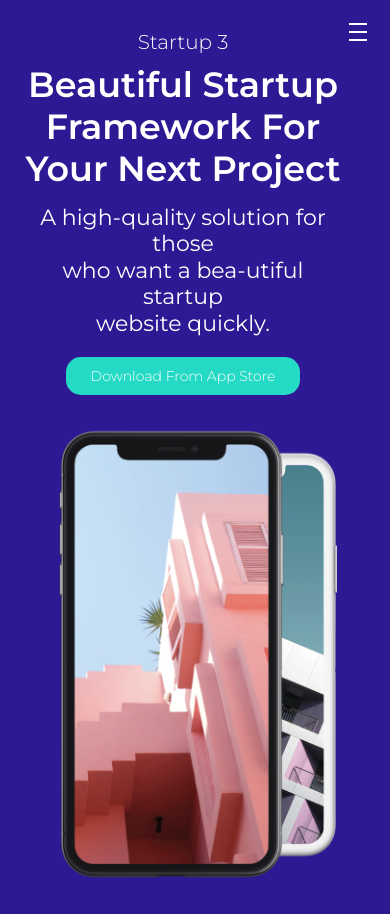
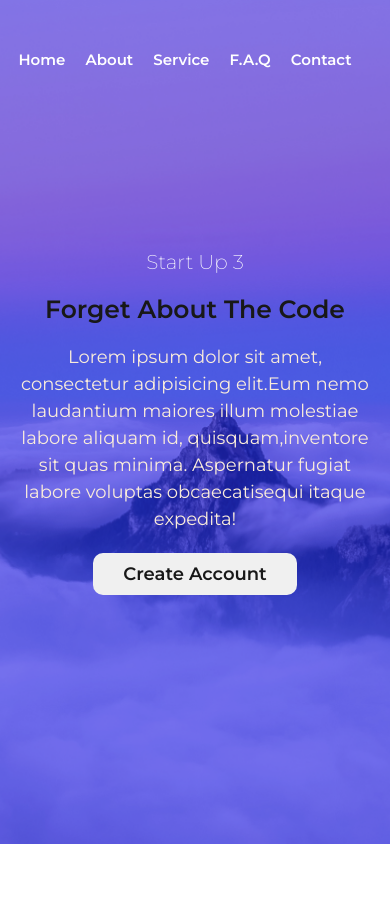
Before and after one commit to dicksonudehz/projectone, a React (Create React App) app: page / in a window 390 px wide. Shown: the top 914 px of the page. After the commit the page ends 844 px from the top, so only its background shows below. Built offline with nearby package versions, Linux system fonts and the light colour scheme.

Commit message:
responsiveness of the third page

```diff
--- a/src/App.js
+++ b/src/App.js
@@ -1,13 +1,13 @@
 // import HomepageFour from "./HomepageFour";
-// import Homepageone from "./Homepageone";
+import Homepageone from "./Homepageone";
 // import Homepagethree from "./Homepagethree";
-import HomepageTwo from "./HomepageTwo";
+// import HomepageTwo from "./HomepageTwo";
 
 function App() {
   return (
     <>
-      {/* <Homepageone/> */}
-      <HomepageTwo/>
+      <Homepageone/>
+      {/* <HomepageTwo/> */}
       {/* <Homepagethree/> */}
       {/* <HomepageFour/> */}
 
--- a/src/Homepageone.jsx
+++ b/src/Homepageone.jsx
@@ -10,11 +10,10 @@ function Homepageone() {
         <div className="navItems">
           <ul>
             <li>home</li>
-            <li>home</li>
-            <li>home</li>
-            <li>home</li>
-            <li>home</li>
-            <li>home</li>
+            <li>about</li>
+            <li>service</li>
+            <li>F.A.Q</li>
+            <li>contact</li>
           </ul>
         </div>
         <div className="contentContainer">
--- a/src/homepageone.css
+++ b/src/homepageone.css
@@ -90,3 +90,109 @@
   border-radius: 10px;
   cursor: pointer;
 }
+/* mobile styling for the one pager website  */
+
+@media screen and (max-width: 960px) {
+  * {
+    margin: 0;
+    padding: 0;
+    box-sizing: border-box;
+    font-family: "Montserrat", sans-serif;
+  }
+  .mainNavContainer {
+    position: relative;
+    height: 100vh;
+    display: flex;
+    flex-direction: column;
+    align-items: center;
+    justify-content: center;
+    z-index: -999px;
+    height: 100vh;
+    background-blend-mode: overlay;
+    background-color: blue;
+    opacity: 0.9;
+  }
+  .mainNavContainer::before {
+    content: "";
+    top: 0;
+    right: 0;
+    left: 0;
+    bottom: 0;
+    position: absolute;
+    background: rgba(red, green, blue, alpha);
+    background-blend-mode: multiply;
+  }
+  .mainNavContainer img {
+    height: 100%;
+    object-fit: cover;
+    width: 100%;
+    z-index: -999px;
+  }
+  .contentContainer {
+    position: absolute;
+    display: flex;
+    flex-direction: column;
+    align-items: center;
+  }
+  .navItems {
+    position: absolute;
+    display: flex;
+    flex-direction: row;
+    justify-content: space-between;
+    align-items: center;
+    /* top: -50px; */
+  }
+  .navItems ul {
+    display: flex;
+    flex-direction: row;
+    justify-content: center;
+    align-items: center;
+
+    /* padding: 100px; */
+  }
+  .navItems ul li {
+    list-style: none;
+    text-transform: capitalize;
+    font-size: 15px;
+    font-weight: 600;
+    padding-right: 20px;
+    color: white;
+    cursor: pointer;
+  }
+  .contentContainer h6 {
+    font-size: 20px;
+    font-weight: 200;
+    text-transform: capitalize;
+    color: white;
+  }
+  .heroContentHeader {
+    text-transform: capitalize;
+    font-weight: 600;
+    font-size: 25px;
+    padding-top: 20px;
+    padding-bottom: 20px;
+  }
+  .contentContainer p br{
+    display: none;
+  }
+  .contentContainer p {
+    font-size: 18px;
+    text-align: center;
+    line-height: 1.5;
+    font-weight: normal;
+    color: white;
+    color: antiquewhite;
+    padding-right: 20px;
+    padding-left: 20px;
+  }
+  .createacc {
+    padding: 10px 30px;
+    margin-top: 20px;
+    border: none;
+    font-weight: 600;
+    font-size: 18px;
+    text-transform: capitalize;
+    border-radius: 10px;
+    cursor: pointer;
+  }
+}
```
